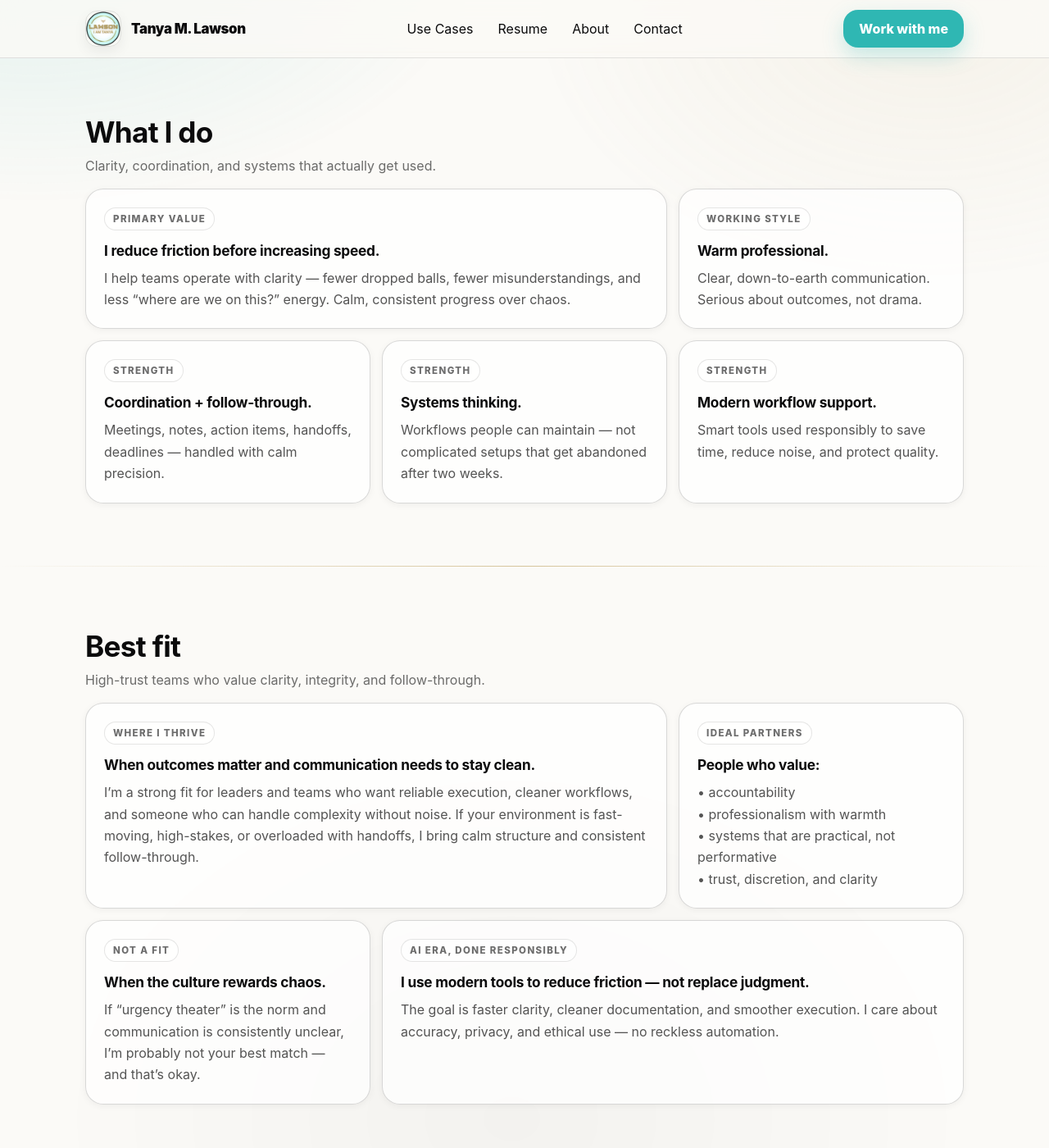
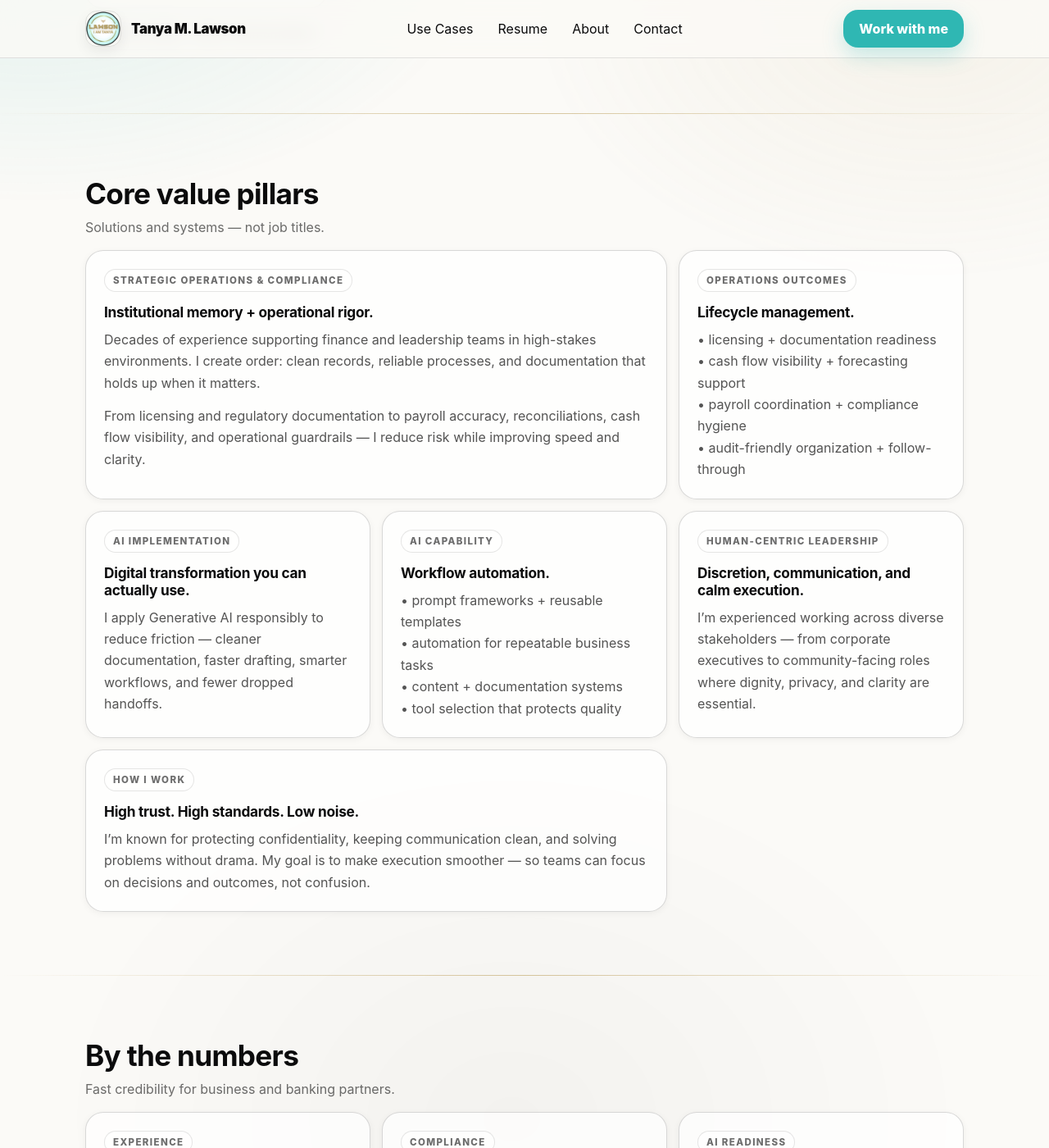
Before and after one commit to TanyaWBM1/TanyaLawson, a Jekyll site: the page built from index.html, in a window 1280 px wide and 1400 px high, scrolled down 904 px. Shown: the whole window at 82% size. Built offline with Jekyll 4.4.1, drawn with Linux system fonts in a browser that asks for light colours; some of the changed text lies outside the part shown.

Commit message:
Update index.html

```diff
--- a/index.html
+++ b/index.html
@@ -1,43 +1,42 @@
 ---
 layout: default
-title: Tanya M. Lawson — Operations, Systems, and Calm Execution
-description: Tanya M. Lawson provides warm, professional operations support, coordination, and modern workflow systems.
+title: Tanya M. Lawson — Operational Excellence, Reimagined through AI
+description: 30+ years of high-level administrative leadership meets modern Generative AI strategy. I build systems that help businesses scale, stay compliant, and move faster with clarity.
 og_title: Tanya M. Lawson
-og_description: Warm competence. Clear systems. Real follow-through.
+og_description: Operational excellence, reimagined through AI.
 show_ticker: true
 ---
 
 <section class="hero" aria-label="Intro">
   <div class="container hero-grid">
     <div class="hero-copy">
-      <div class="badge">Open to high-trust roles, partnerships, and consulting</div>
+      <div class="badge">Based in Swedesboro, New Jersey • Remote operations support available</div>
 
       <h1 class="hero-title">
-        Warm competence.<br>
-        Clear systems.<br>
-        Real follow-through.
+        Operational excellence,<br>
+        reimagined through AI.
       </h1>
 
       <p class="hero-lead">
-        I’m Tanya M. Lawson — I help teams and founders stay organized,
-        move faster, and reduce noise through strong operations,
-        communication, and modern workflow support.
+        I’m Tanya M. Lawson — 30+ years of high-level administrative and operational leadership,
+        paired with modern Generative AI implementation. I build systems that help businesses scale,
+        stay compliant, and outpace the competition with clean execution.
       </p>
 
       <p class="hero-sub">
-        Professional, down-to-earth, and easy to work with —
-        serious about outcomes, not drama.
+        Trust-first, detail-strong, and calm under pressure — built for environments where accuracy,
+        discretion, and follow-through actually matter.
       </p>
 
       <div class="hero-cta">
-        <a class="btn btn-primary" href="/contact/">Work with me</a>
-        <a class="btn btn-ghost" href="/use-cases/">View use cases</a>
+        <a class="btn btn-primary" href="/contact/">Contact Tanya</a>
+        <a class="btn btn-ghost" href="/resume/">Download full CV</a>
       </div>
 
       <div class="proof" role="list" aria-label="Quick proof">
-        <span role="listitem" class="proof-pill">Speed-first site • built on GitHub Pages</span>
-        <span role="listitem" class="proof-pill">Clear communication • calm execution</span>
-        <span role="listitem" class="proof-pill">Systems thinking • practical outcomes</span>
+        <span role="listitem" class="proof-pill">Compliance-minded • documentation strong</span>
+        <span role="listitem" class="proof-pill">Operations + AI • practical workflows</span>
+        <span role="listitem" class="proof-pill">Remote-ready • clear communication</span>
       </div>
     </div>
 
@@ -45,136 +44,161 @@
       <img
         src="/assets/img/tanya-office.jpg"
         class="hero-img"
-        alt="Portrait of Tanya M. Lawson"
+        alt="Tanya M. Lawson"
         loading="eager"
       />
-
       <div class="hero-overlay" aria-hidden="true"></div>
       <div class="hero-scan" aria-hidden="true"></div>
 
       <div class="hero-card">
         <div class="hero-card-name">Tanya M. Lawson</div>
-        <div class="hero-card-desc">Warm professional • Calm execution • Systems-minded</div>
+        <div class="hero-card-desc">Operations • Compliance • AI Implementation</div>
       </div>
     </aside>
   </div>
 </section>
 
-<section class="section" aria-label="What I do">
+<section class="section" aria-label="Core value pillars">
   <div class="section-rule" aria-hidden="true"></div>
 
   <div class="container">
     <div class="section-head">
-      <h2>What I do</h2>
-      <div class="section-hint">Clarity, coordination, and systems that actually get used.</div>
+      <h2>Core value pillars</h2>
+      <div class="section-hint">Solutions and systems — not job titles.</div>
     </div>
 
     <div class="bento">
       <article class="card span-8">
-        <div class="eyebrow">Primary value</div>
-        <strong>I reduce friction before increasing speed.</strong>
+        <div class="eyebrow">Strategic operations &amp; compliance</div>
+        <strong>Institutional memory + operational rigor.</strong>
         <p>
-          I help teams operate with clarity — fewer dropped balls, fewer misunderstandings,
-          and less “where are we on this?” energy. Calm, consistent progress over chaos.
+          Decades of experience supporting finance and leadership teams in high-stakes environments.
+          I create order: clean records, reliable processes, and documentation that holds up when it matters.
+        </p>
+        <p style="margin-top:14px;">
+          From licensing and regulatory documentation to payroll accuracy, reconciliations, cash flow visibility,
+          and operational guardrails — I reduce risk while improving speed and clarity.
         </p>
       </article>
 
       <article class="card span-4">
-        <div class="eyebrow">Working style</div>
-        <strong>Warm professional.</strong>
-        <p>Clear, down-to-earth communication. Serious about outcomes, not drama.</p>
-      </article>
-
-      <article class="card span-4">
-        <div class="eyebrow">Strength</div>
-        <strong>Coordination + follow-through.</strong>
-        <p>Meetings, notes, action items, handoffs, deadlines — handled with calm precision.</p>
-      </article>
-
-      <article class="card span-4">
-        <div class="eyebrow">Strength</div>
-        <strong>Systems thinking.</strong>
-        <p>Workflows people can maintain — not complicated setups that get abandoned after two weeks.</p>
-      </article>
-
-      <article class="card span-4">
-        <div class="eyebrow">Strength</div>
-        <strong>Modern workflow support.</strong>
-        <p>Smart tools used responsibly to save time, reduce noise, and protect quality.</p>
-      </article>
-    </div>
-  </div>
-</section>
-
-<section class="section" aria-label="Best fit">
-  <div class="section-rule" aria-hidden="true"></div>
-
-  <div class="container">
-    <div class="section-head">
-      <h2>Best fit</h2>
-      <div class="section-hint">High-trust teams who value clarity, integrity, and follow-through.</div>
-    </div>
-
-    <div class="bento">
-      <article class="card span-8">
-        <div class="eyebrow">Where I thrive</div>
-        <strong>When outcomes matter and communication needs to stay clean.</strong>
-        <p>
-          I’m a strong fit for leaders and teams who want reliable execution, cleaner workflows,
-          and someone who can handle complexity without noise. If your environment is fast-moving,
-          high-stakes, or overloaded with handoffs, I bring calm structure and consistent follow-through.
+        <div class="eyebrow">Operations outcomes</div>
+        <strong>Lifecycle management.</strong>
+        <p class="bullets">
+          • licensing + documentation readiness<br>
+          • cash flow visibility + forecasting support<br>
+          • payroll coordination + compliance hygiene<br>
+          • audit-friendly organization + follow-through
         </p>
       </article>
 
       <article class="card span-4">
-        <div class="eyebrow">Ideal partners</div>
-        <strong>People who value:</strong>
-        <p class="bullets">
-          • accountability<br>
-          • professionalism with warmth<br>
-          • systems that are practical, not performative<br>
-          • trust, discretion, and clarity
+        <div class="eyebrow">AI implementation</div>
+        <strong>Digital transformation you can actually use.</strong>
+        <p>
+          I apply Generative AI responsibly to reduce friction — cleaner documentation, faster drafting,
+          smarter workflows, and fewer dropped handoffs.
         </p>
       </article>
 
       <article class="card span-4">
-        <div class="eyebrow">Not a fit</div>
-        <strong>When the culture rewards chaos.</strong>
+        <div class="eyebrow">AI capability</div>
+        <strong>Workflow automation.</strong>
+        <p class="bullets">
+          • prompt frameworks + reusable templates<br>
+          • automation for repeatable business tasks<br>
+          • content + documentation systems<br>
+          • tool selection that protects quality
+        </p>
+      </article>
+
+      <article class="card span-4">
+        <div class="eyebrow">Human-centric leadership</div>
+        <strong>Discretion, communication, and calm execution.</strong>
         <p>
-          If “urgency theater” is the norm and communication is consistently unclear,
-          I’m probably not your best match — and that’s okay.
+          I’m experienced working across diverse stakeholders — from corporate executives to
+          community-facing roles where dignity, privacy, and clarity are essential.
         </p>
       </article>
 
       <article class="card span-8">
-        <div class="eyebrow">AI era, done responsibly</div>
-        <strong>I use modern tools to reduce friction — not replace judgment.</strong>
+        <div class="eyebrow">How I work</div>
+        <strong>High trust. High standards. Low noise.</strong>
         <p>
-          The goal is faster clarity, cleaner documentation, and smoother execution.
-          I care about accuracy, privacy, and ethical use — no reckless automation.
+          I’m known for protecting confidentiality, keeping communication clean,
+          and solving problems without drama. My goal is to make execution smoother —
+          so teams can focus on decisions and outcomes, not confusion.
         </p>
       </article>
     </div>
   </div>
 </section>
 
-<section class="cta" aria-label="Let’s talk">
+<section class="section" aria-label="By the numbers">
+  <div class="section-rule" aria-hidden="true"></div>
+
+  <div class="container">
+    <div class="section-head">
+      <h2>By the numbers</h2>
+      <div class="section-hint">Fast credibility for business and banking partners.</div>
+    </div>
+
+    <div class="bento">
+      <article class="card span-4">
+        <div class="eyebrow">Experience</div>
+        <strong>30+ years</strong>
+        <p>Professional administrative and operational experience across high-accountability environments.</p>
+      </article>
+
+      <article class="card span-4">
+        <div class="eyebrow">Compliance</div>
+        <strong>Documentation-first</strong>
+        <p>Licensing, payroll, and regulatory workflows managed with accuracy and audit readiness in mind.</p>
+      </article>
+
+      <article class="card span-4">
+        <div class="eyebrow">AI readiness</div>
+        <strong>Modern tool mastery</strong>
+        <p>Generative AI used to streamline work — without sacrificing accuracy, privacy, or judgment.</p>
+      </article>
+
+      <article class="card span-8">
+        <div class="eyebrow">Financial operations</div>
+        <strong>Advanced financial workflow support.</strong>
+        <p>
+          Experience supporting cash flow visibility, accounts receivable tracking,
+          reconciliations, reporting hygiene, and operational follow-through
+          in environments where timing and accuracy matter.
+        </p>
+      </article>
+
+      <article class="card span-4">
+        <div class="eyebrow">Delivery</div>
+        <strong>Remote-capable</strong>
+        <p>Based in Swedesboro, NJ — available for remote operations support and coordination.</p>
+      </article>
+    </div>
+  </div>
+</section>
+
+<section class="cta" aria-label="Work with Tanya">
   <div class="section-rule" aria-hidden="true"></div>
 
   <div class="container">
     <div class="cta-head">
-      <h2>Let’s talk</h2>
-      <p class="cta-kicker">Employment, partnerships, and consulting opportunities.</p>
+      <h2>Work with me</h2>
+      <p class="cta-kicker">Operations discipline + AI efficiency, built into one system.</p>
     </div>
 
     <p class="cta-text">
-      If you’re looking for someone who can think clearly, execute reliably,
-      and work well with others, I’m open to the right conversations.
+      Ready to integrate decades of operational discipline with the speed and clarity of Generative AI?
+      Whether you’re a startup building operations from the ground up, or an established team modernizing your workflows,
+      I provide the architectural roadmap — and the follow-through — to get you there.
     </p>
 
     <div class="cta-actions">
-      <a class="btn btn-primary" href="/contact/">Work with me</a>
-      <a class="btn btn-ghost" href="/resume/">View resume</a>
+      <a class="btn btn-primary" href="/contact/">Contact Tanya</a>
+      <a class="btn btn-ghost" href="/resume/">Download full CV</a>
       <a class="btn btn-ghost" href="/use-cases/">View use cases</a>
     </div>
   </div>
```
